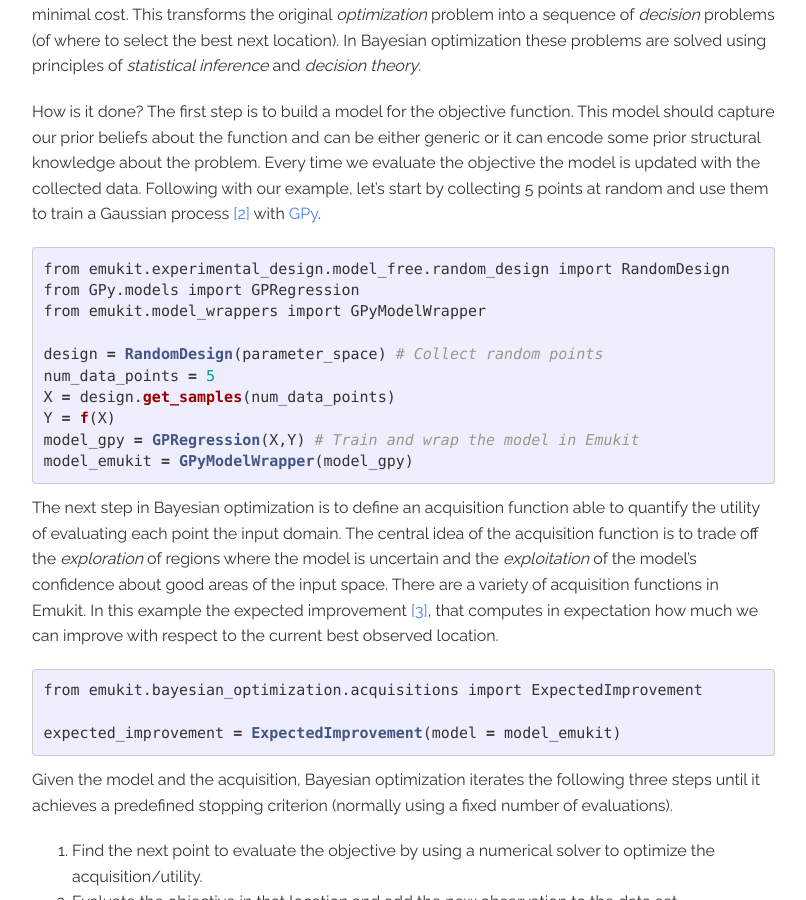
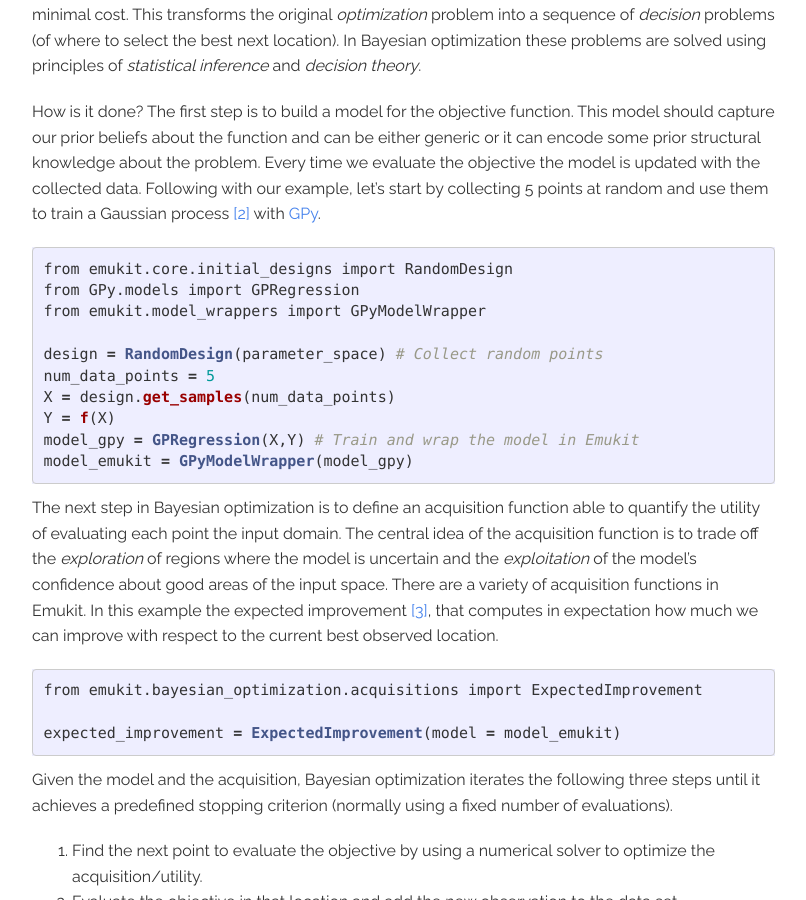
Before and after one commit to EmuKit/EmuKit.github.io, a Jekyll site: the page built from _posts/2016-06-12-bayesian-optimization.markdown, in a window 1280 px wide and 900 px high, scrolled down 786 px. Shown: the whole window, without its empty margins (43-849 px from the left). Built offline with Jekyll 4.4.1, drawn with Linux system fonts in a browser that asks for light colours; formulas are drawn with MathJax 3.

Commit message:
Fixed RandomDesign import

````diff
--- a/_posts/2016-06-12-bayesian-optimization.markdown
+++ b/_posts/2016-06-12-bayesian-optimization.markdown
@@ -40,7 +40,7 @@ Every time we evaluate the objective the model is updated with the collected dat
 Following with our example, let's start by collecting 5 points at random and use them to train a Gaussian process [[2]](#references-on-bayesian-optimization) with [GPy](https://github.com/SheffieldML/GPy).
 
 ```python
-from emukit.experimental_design.model_free.random_design import RandomDesign
+from emukit.core.initial_designs import RandomDesign
 from GPy.models import GPRegression
 from emukit.model_wrappers import GPyModelWrapper
 
````
